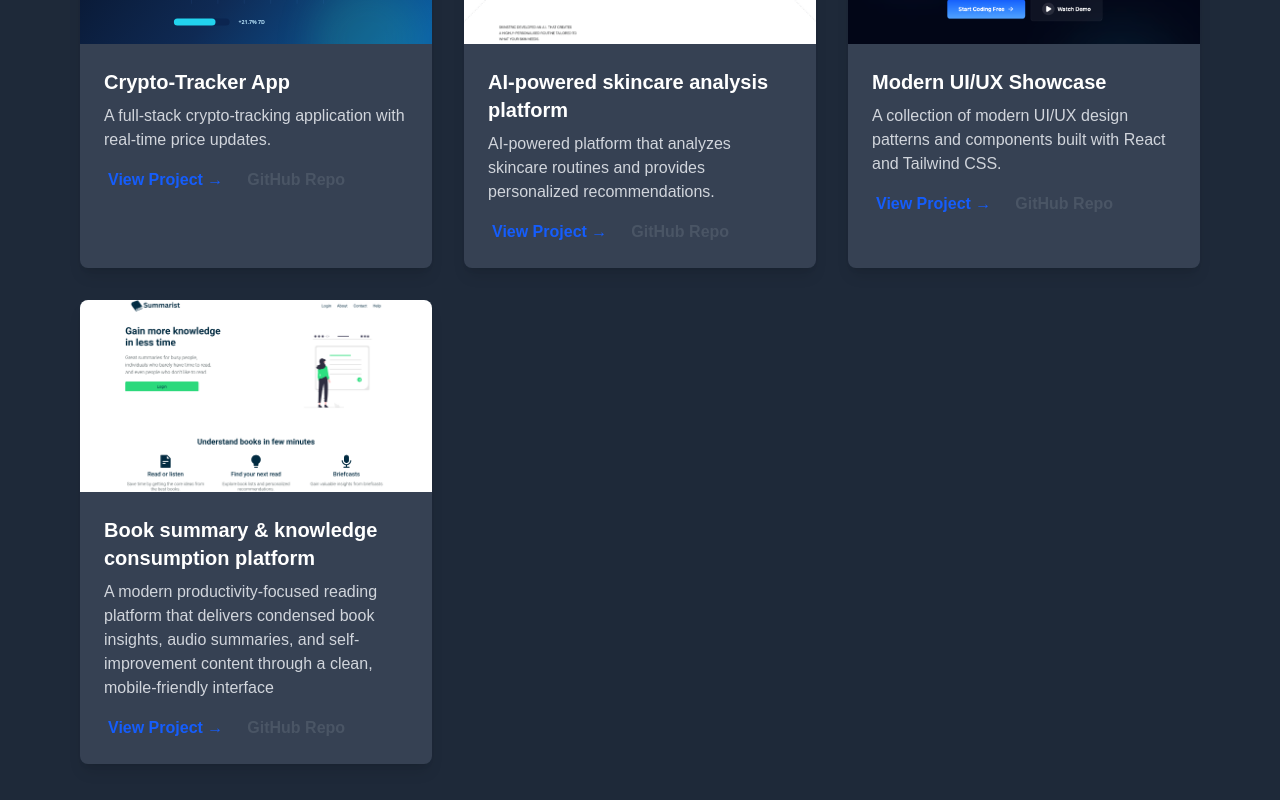
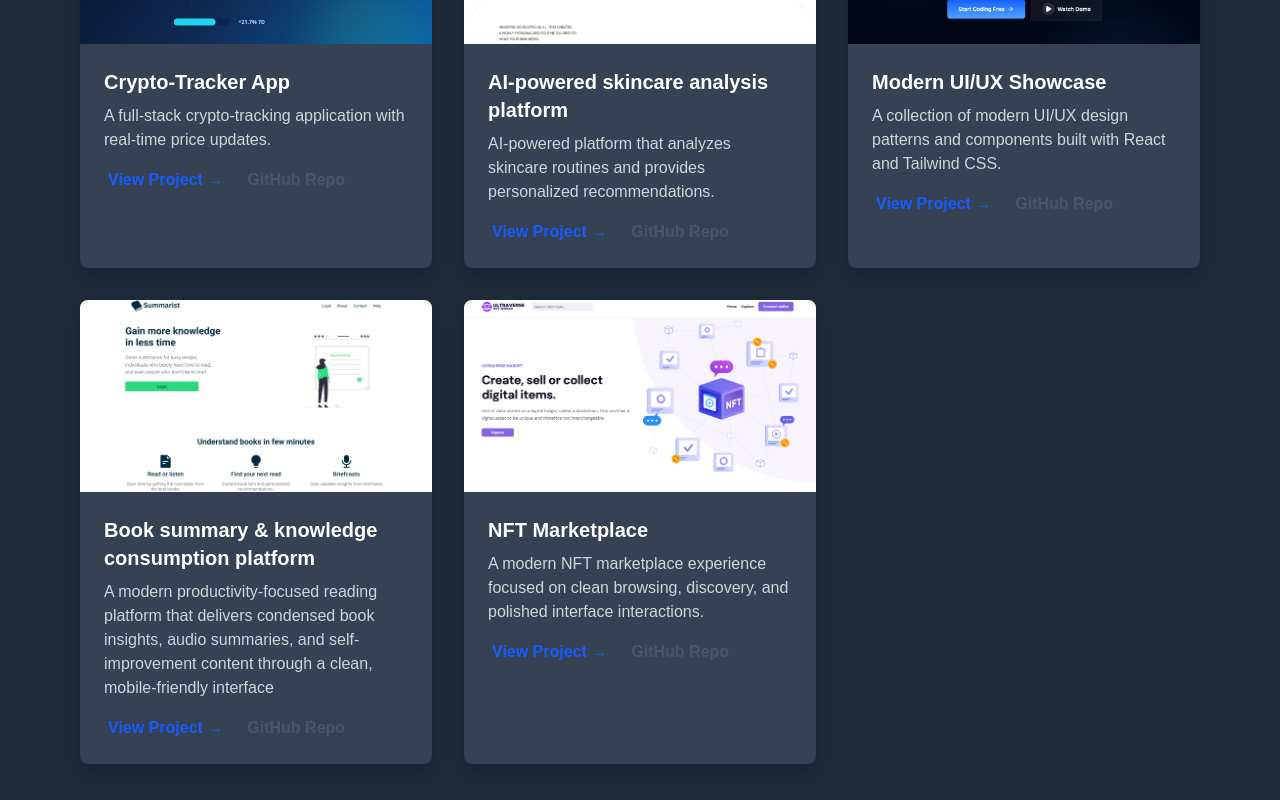
Before and after one commit to JacobPoole84/portfolio, a Next.js app: page / in a window 1280 px wide. Shown: the part 854-1654 px from the top of the page. Built offline with nearby package versions, Linux system fonts and the light colour scheme.

Commit message:
projectadd

```diff
--- a/src/app/page.tsx
+++ b/src/app/page.tsx
@@ -443,6 +443,16 @@ export default function Module5Portfolio() {
                 githubLink: 'https://github.com/JacobPoole84/virtual-internship-v2',
                 openInNewTab: true,
               },
+              {
+                id: 5,
+                title: 'NFT Marketplace',
+                description:
+                  'A modern NFT marketplace experience focused on clean browsing, discovery, and polished interface interactions.',
+                image: '/nft.png',
+                link: 'https://jacob-internship.vercel.app/',
+                githubLink: 'https://github.com/JacobPoole84/jacob-internship',
+                openInNewTab: true,
+              },
             ].map(project => (
               <div
                 key={project.id}
```
Also changed, not shown: public/nft.png (added).
